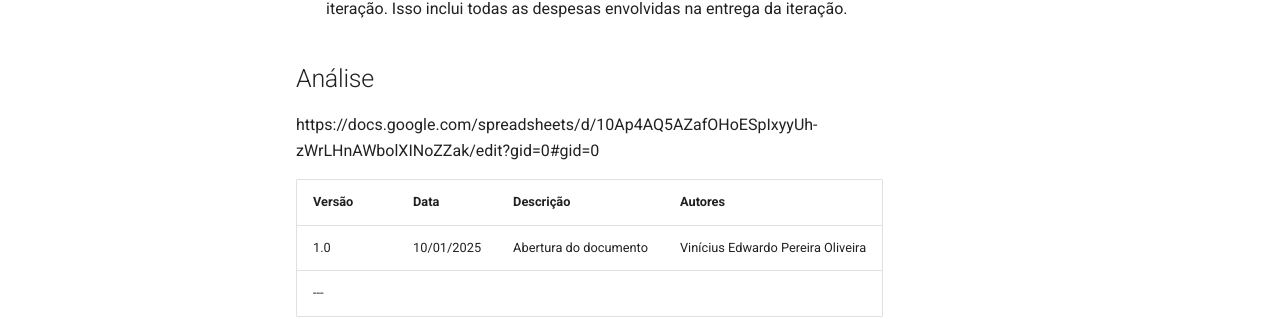
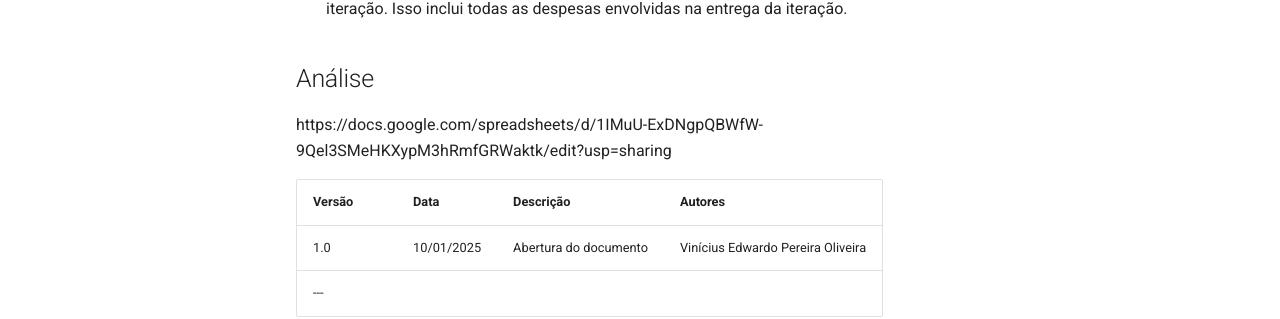
Before and after one commit to fga-eps-mds/2024-2-GEROcuidado-Docs, an MkDocs documentation site: the page built from docs/EVM.md, in a window 1280 px wide and 1150 px high. Shown: the part 749-1068 px from the top of the window. Built offline with MkDocs 1.6.1 and Material for MkDocs 9.7.7, drawn with Linux system fonts in a browser that asks for light colours; some of the changed lines change nothing that is shown.

Commit message:
Update EVM.md

```diff
--- a/docs/EVM.md
+++ b/docs/EVM.md
@@ -15,7 +15,7 @@ A cada iteração(sprint) será possível coletar as seguintes métricas:
 - Custo Real(AC): Representa o custo real incorrido para realizar o trabalho concluído em uma iteração. Isso inclui todas as despesas envolvidas na entrega da iteração.
 
 ## Análise
-https://docs.google.com/spreadsheets/d/10Ap4AQ5AZafOHoESpIxyyUh-zWrLHnAWbolXINoZZak/edit?gid=0#gid=0
+https://docs.google.com/spreadsheets/d/1IMuU-ExDNgpQBWfW-9Qel3SMeHKXypM3hRmfGRWaktk/edit?usp=sharing
 
 
 | Versão | Data       | Descrição | Autores |
```
